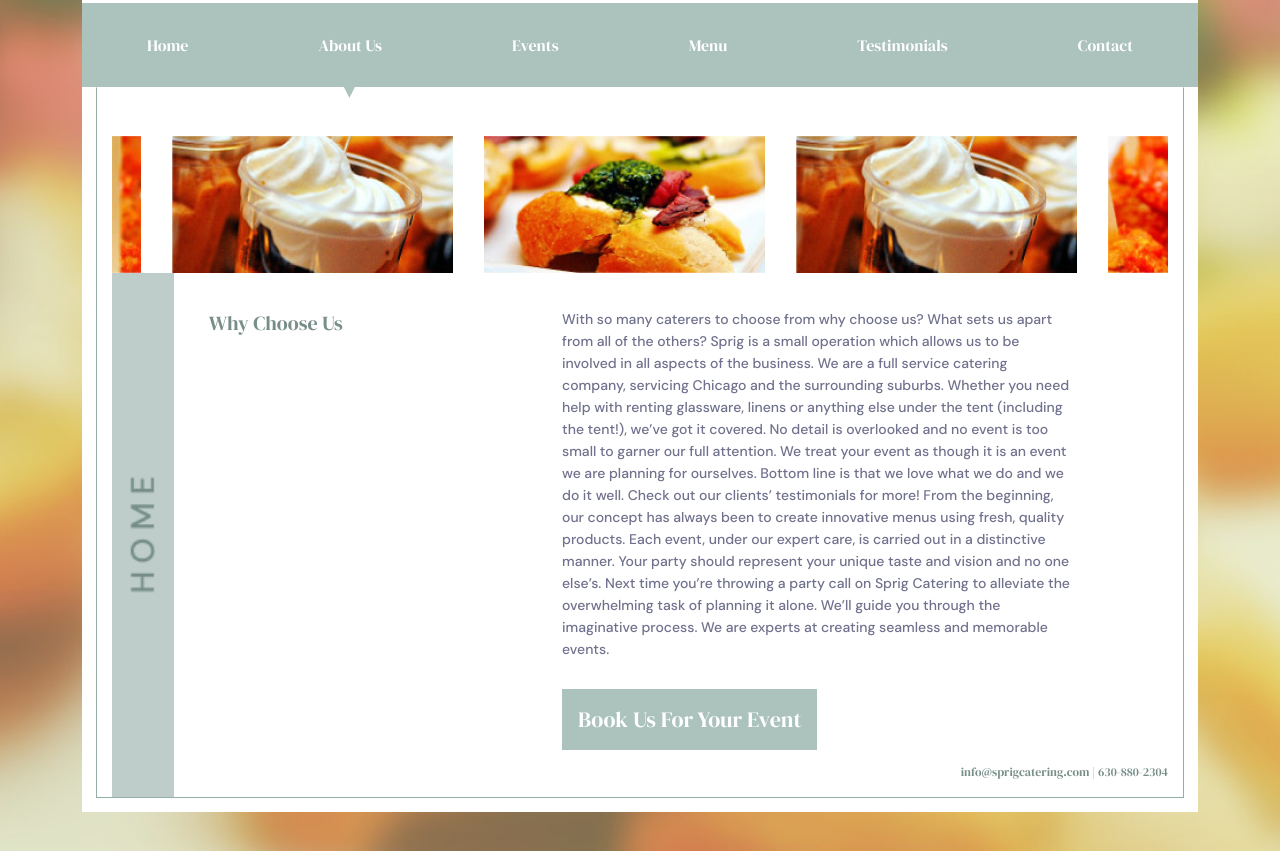
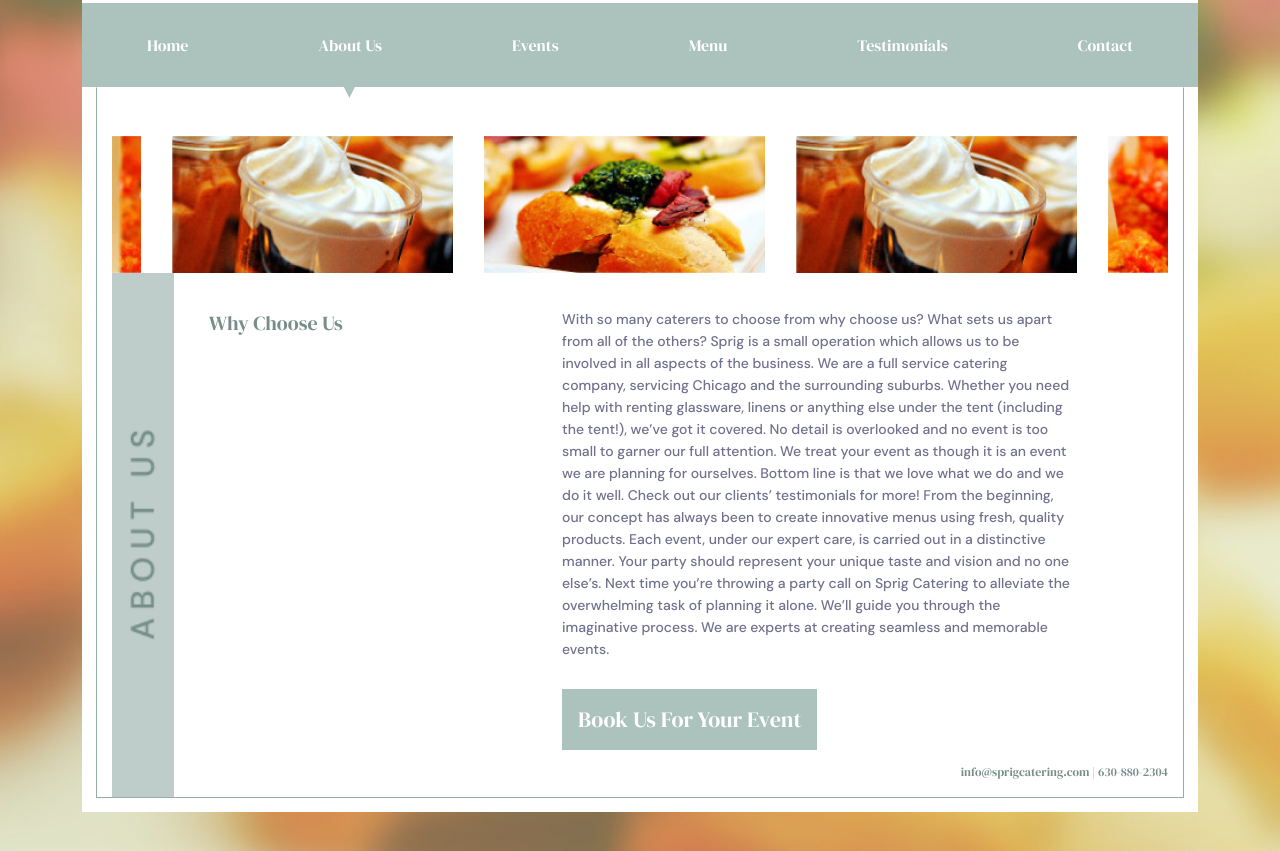
Before and after one commit to Shumona-Akter/new-sprig, a plain HTML site: page about.html in a window 1280 px wide. Shown: the part 270-1121 px from the top of the page. Drawn offline with nearby package versions, Linux system fonts and the light colour scheme.

Commit message:
about png

```diff
--- a/about.html
+++ b/about.html
@@ -79,7 +79,7 @@
                             <div class="col-sm-12 col-md-5 col-lg-5 ">
                                 <div class="details-item d-flex justify-content-start justify-content-md-start">
                                     <div class="d-none d-md-block">
-                                        <img src="./images/line1.png" alt="">
+                                        <img src="./images/about.png" alt="">
                                     </div>
                                     <div class="">
                                         <h1 class="main-heading text-start ">Why Choose Us</h1>
```
